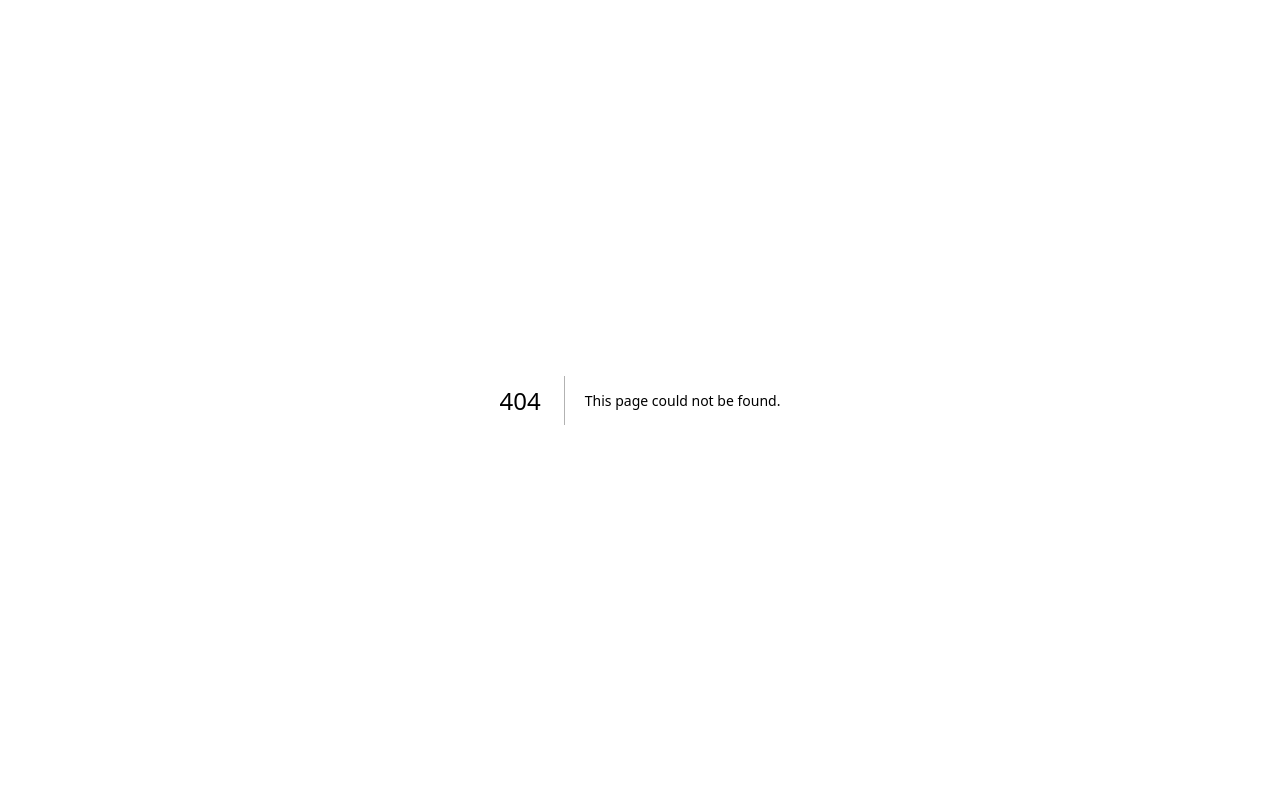
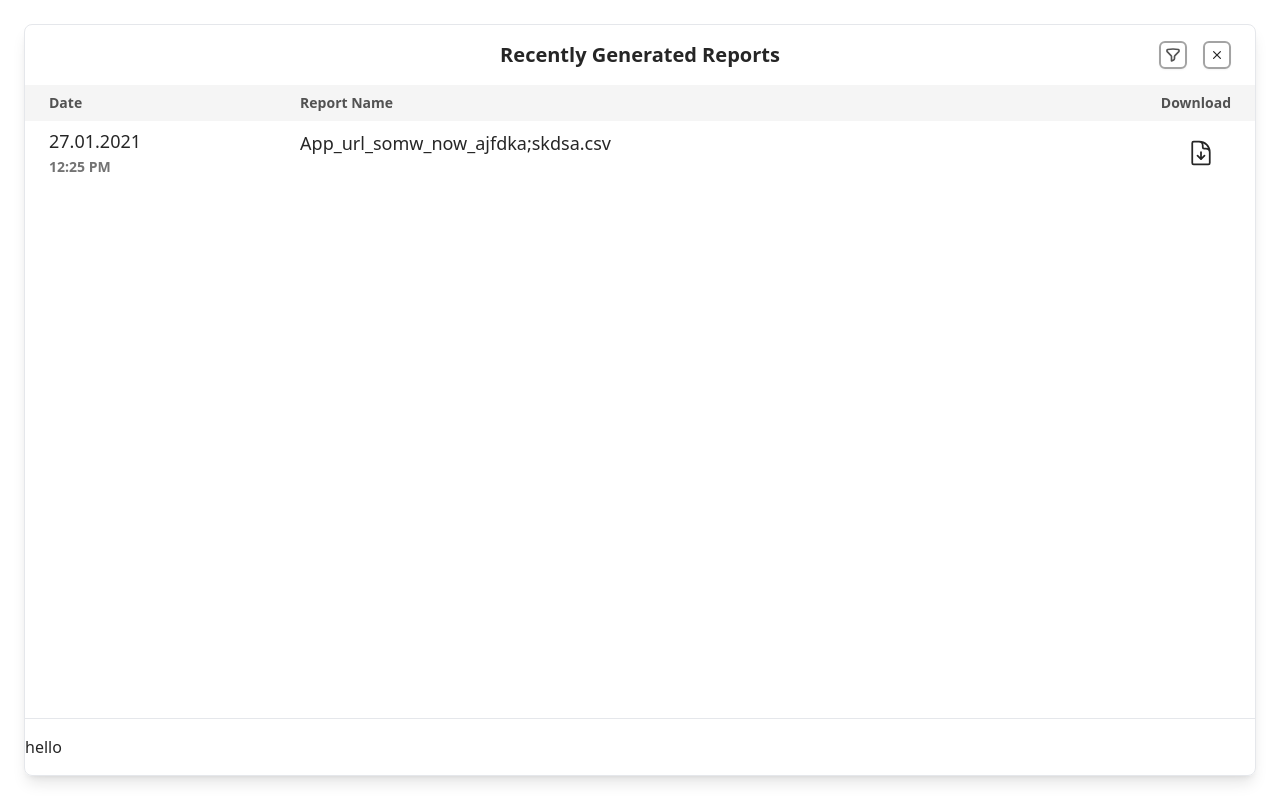
Before and after one commit to a-bhish3k/monter-assignment, a Next.js app: page /reports in a window 1280 px wide. Before the commit this address had no page. Built offline with nearby package versions, Linux system fonts and the light colour scheme.

Commit message:
reports route created

```diff
--- a/app/page.tsx
+++ b/app/page.tsx
@@ -1,3 +1,13 @@
+import Link from "next/link";
+
 export default function Home() {
-  return <main>Home</main>;
+  return (
+    <main className="min-h-screen flex items-center justify-center">
+      <Link href={"/reports"}>
+        <button className="text-sm text-neutral-800 font-bold py-2.5 px-3.5 border rounded-lg shadow-sm hover:bg-neutral-50">
+          Open Reports
+        </button>
+      </Link>
+    </main>
+  );
 }
--- /dev/null
+++ b/app/reports/page.tsx
@@ -0,0 +1,90 @@
+import Link from "next/link";
+
+export default function Reports() {
+  return (
+    <div className="min-h-screen text-neutral-800 flex items-center justify-center">
+      <div className="h-[calc(100vh-48px)] w-[calc(100vw-48px)] border rounded-lg shadow-lg">
+        <div className="h-full flex flex-col">
+          <div className="py-4 relative">
+            <h3 className="text-xl font-bold text-center">
+              Recently Generated Reports
+            </h3>
+            <div className="absolute right-2 top-4">
+              <button className="me-4 p-1 border-2 border-neutral-400 rounded-md shadow-sm hover:bg-neutral-100">
+                <svg
+                  xmlns="http://www.w3.org/2000/svg"
+                  fill="none"
+                  viewBox="0 0 24 24"
+                  strokeWidth={2.5}
+                  stroke="currentColor"
+                  className="size-4 text-neutral-600"
+                >
+                  <path
+                    strokeLinecap="round"
+                    strokeLinejoin="round"
+                    d="M12 3c2.755 0 5.455.232 8.083.678.533.09.917.556.917 1.096v1.044a2.25 2.25 0 0 1-.659 1.591l-5.432 5.432a2.25 2.25 0 0 0-.659 1.591v2.927a2.25 2.25 0 0 1-1.244 2.013L9.75 21v-6.568a2.25 2.25 0 0 0-.659-1.591L3.659 7.409A2.25 2.25 0 0 1 3 5.818V4.774c0-.54.384-1.006.917-1.096A48.32 48.32 0 0 1 12 3Z"
+                  />
+                </svg>
+              </button>
+              <Link href={"/"}>
+                <button className="me-4 p-1 border-2 border-neutral-400 rounded-md shadow-sm hover:bg-neutral-100">
+                  <svg
+                    xmlns="http://www.w3.org/2000/svg"
+                    viewBox="0 0 20 20"
+                    fill="currentColor"
+                    className="size-4 text-neutral-800"
+                  >
+                    <path d="M6.28 5.22a.75.75 0 0 0-1.06 1.06L8.94 10l-3.72 3.72a.75.75 0 1 0 1.06 1.06L10 11.06l3.72 3.72a.75.75 0 1 0 1.06-1.06L11.06 10l3.72-3.72a.75.75 0 0 0-1.06-1.06L10 8.94 6.28 5.22Z" />
+                  </svg>
+                </button>
+              </Link>
+            </div>
+          </div>
+          <div className="h-full overflow-auto">
+            <table className="table-auto min-w-full">
+              <thead className="bg-neutral-100">
+                <tr className="text-sm text-left text-neutral-600">
+                  <th className="py-2 ps-6">Date</th>
+                  <th>Report Name</th>
+                  <th className="text-right pe-6">Download</th>
+                </tr>
+              </thead>
+              <tbody className="text-lg">
+                <tr>
+                  <td className="py-2 ps-6 leading-6">
+                    27.01.2021 <br />
+                    <span className="text-sm font-bold text-neutral-500">
+                      12:25 PM
+                    </span>
+                  </td>
+                  <td className="align-top pt-2">
+                    App_url_somw_now_ajfdka;skdsa.csv
+                  </td>
+                  <td className="pe-10">
+                    <a href="/favicon.ico" download>
+                      <svg
+                        xmlns="http://www.w3.org/2000/svg"
+                        fill="none"
+                        viewBox="0 0 24 24"
+                        strokeWidth={1.5}
+                        stroke="currentColor"
+                        className="size-7 ml-auto"
+                      >
+                        <path
+                          strokeLinecap="round"
+                          strokeLinejoin="round"
+                          d="M19.5 14.25v-2.625a3.375 3.375 0 0 0-3.375-3.375h-1.5A1.125 1.125 0 0 1 13.5 7.125v-1.5a3.375 3.375 0 0 0-3.375-3.375H8.25m.75 12 3 3m0 0 3-3m-3 3v-6m-1.5-9H5.625c-.621 0-1.125.504-1.125 1.125v17.25c0 .621.504 1.125 1.125 1.125h12.75c.621 0 1.125-.504 1.125-1.125V11.25a9 9 0 0 0-9-9Z"
+                        />
+                      </svg>
+                    </a>
+                  </td>
+                </tr>
+              </tbody>
+            </table>
+          </div>
+          <div className="py-4 border-t">hello</div>
+        </div>
+      </div>
+    </div>
+  );
+}
```
